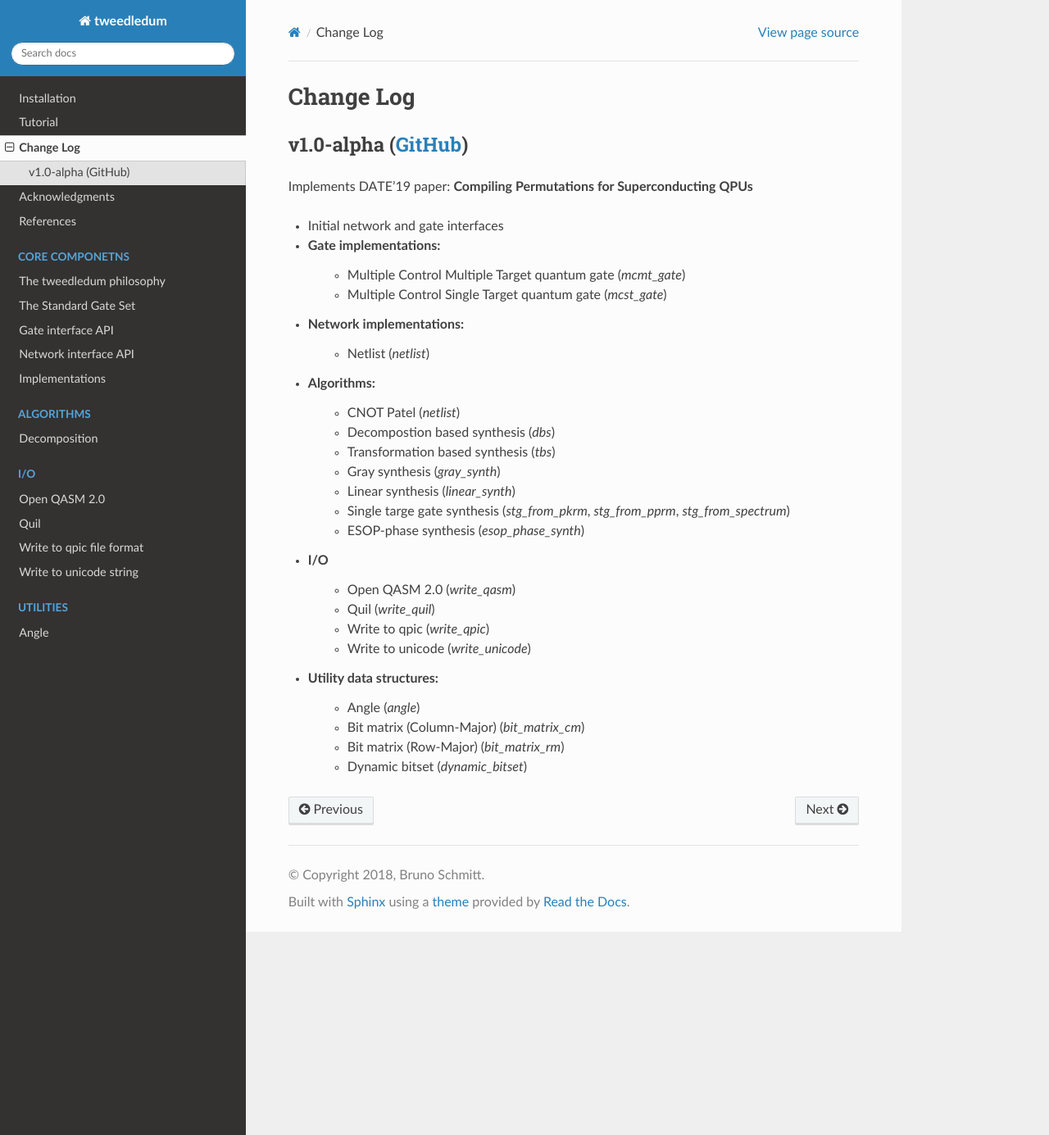
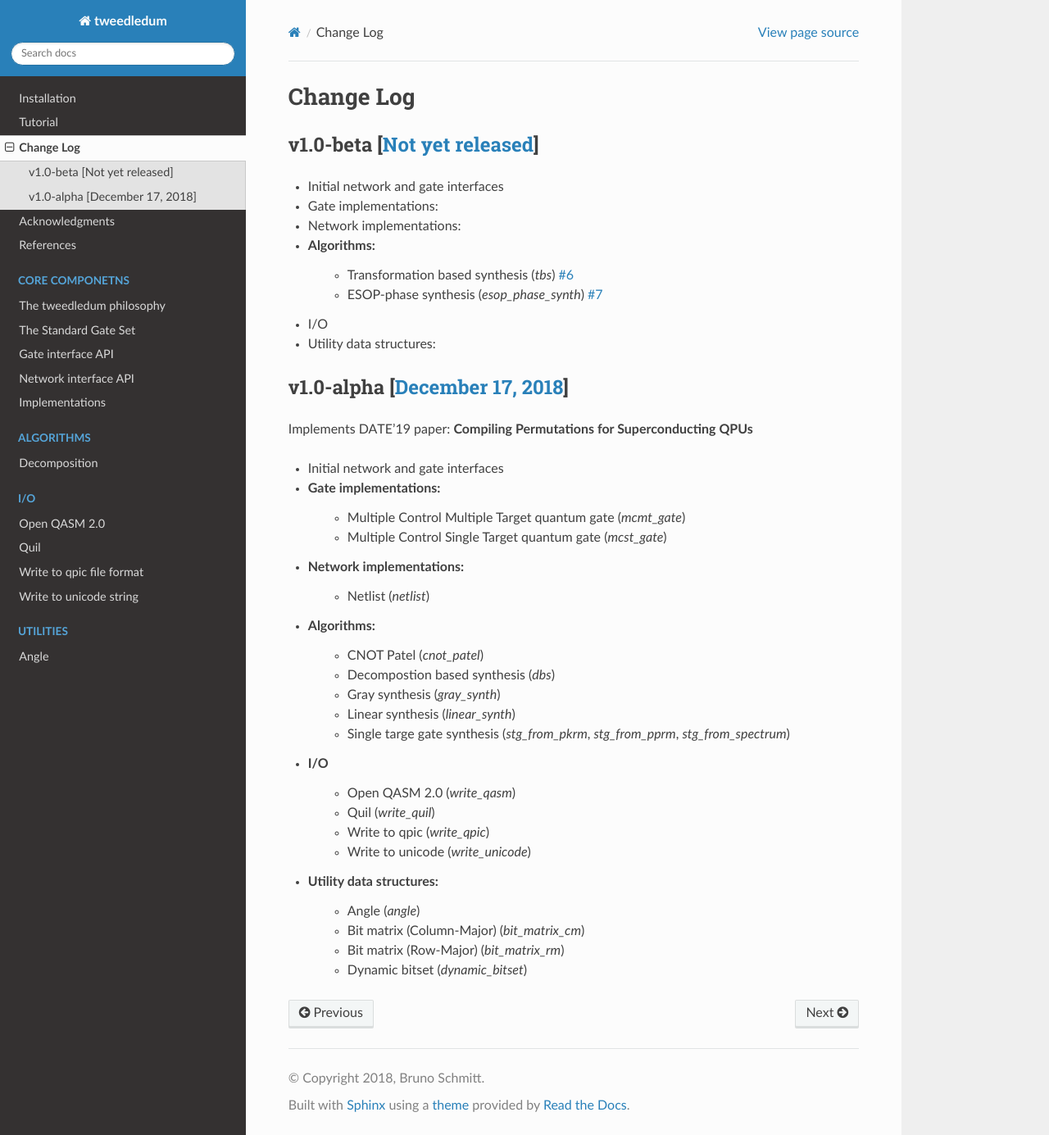
Before and after one commit to boschmitt/tweedledum, a Sphinx documentation site: the page built from docs/changelog.rst, in a window 1280 px wide and 1385 px high. Shown: the whole window at 82% size. Built offline with Sphinx 7.4.7 and the Read the Docs theme 2.0.0, drawn with Linux system fonts in a browser that asks for light colours; pages that are not in the unit, such as notebooks, are missing from menus.

Commit message:
Fix changelog.

```diff
--- a/docs/changelog.rst
+++ b/docs/changelog.rst
@@ -1,7 +1,19 @@
 Change Log
 ==========
 
-v1.0-alpha (`GitHub <https://github.com/boschmitt/tweedledum/tree/v1.0-alpha>`_)
+v1.0-beta [`Not yet released <https://github.com/boschmitt/tweedledum/tree/master>`_]
+---------------------------------------------------------------------------------------------
+
+* Initial network and gate interfaces
+* Gate implementations:
+* Network implementations:
+* Algorithms:
+    - Transformation based synthesis (`tbs`) `#6 <https://github.com/boschmitt/tweedledum/pull/6>`_
+    - ESOP-phase synthesis (`esop_phase_synth`) `#7 <https://github.com/boschmitt/tweedledum/pull/7>`_
+* I/O
+* Utility data structures:
+
+v1.0-alpha [`December 17, 2018 <https://github.com/boschmitt/tweedledum/tree/v1.0-alpha>`_]
 --------------------------------------------------------------------------------
 
 Implements DATE'19 paper: **Compiling Permutations for Superconducting QPUs**
@@ -13,13 +25,11 @@ Implements DATE'19 paper: **Compiling Permutations for Superconducting QPUs**
 * Network implementations:
     - Netlist (`netlist`)
 * Algorithms:
-    - CNOT Patel (`netlist`)
+    - CNOT Patel (`cnot_patel`)
     - Decompostion based synthesis (`dbs`)
-    - Transformation based synthesis (`tbs`)
     - Gray synthesis (`gray_synth`)
     - Linear synthesis (`linear_synth`)
     - Single targe gate synthesis (`stg_from_pkrm`, `stg_from_pprm`, `stg_from_spectrum`)
-    - ESOP-phase synthesis (`esop_phase_synth`)
 * I/O
     - Open QASM 2.0 (`write_qasm`)
     - Quil (`write_quil`)
```
